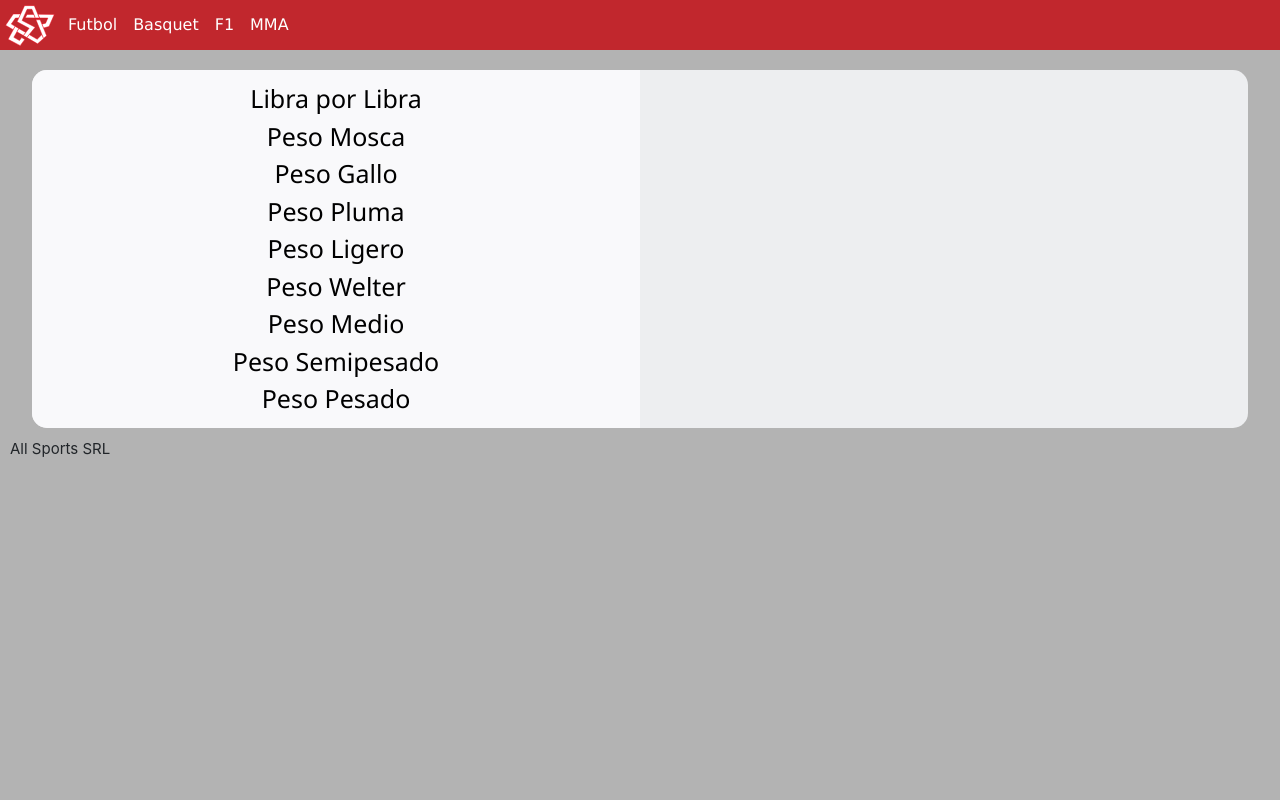
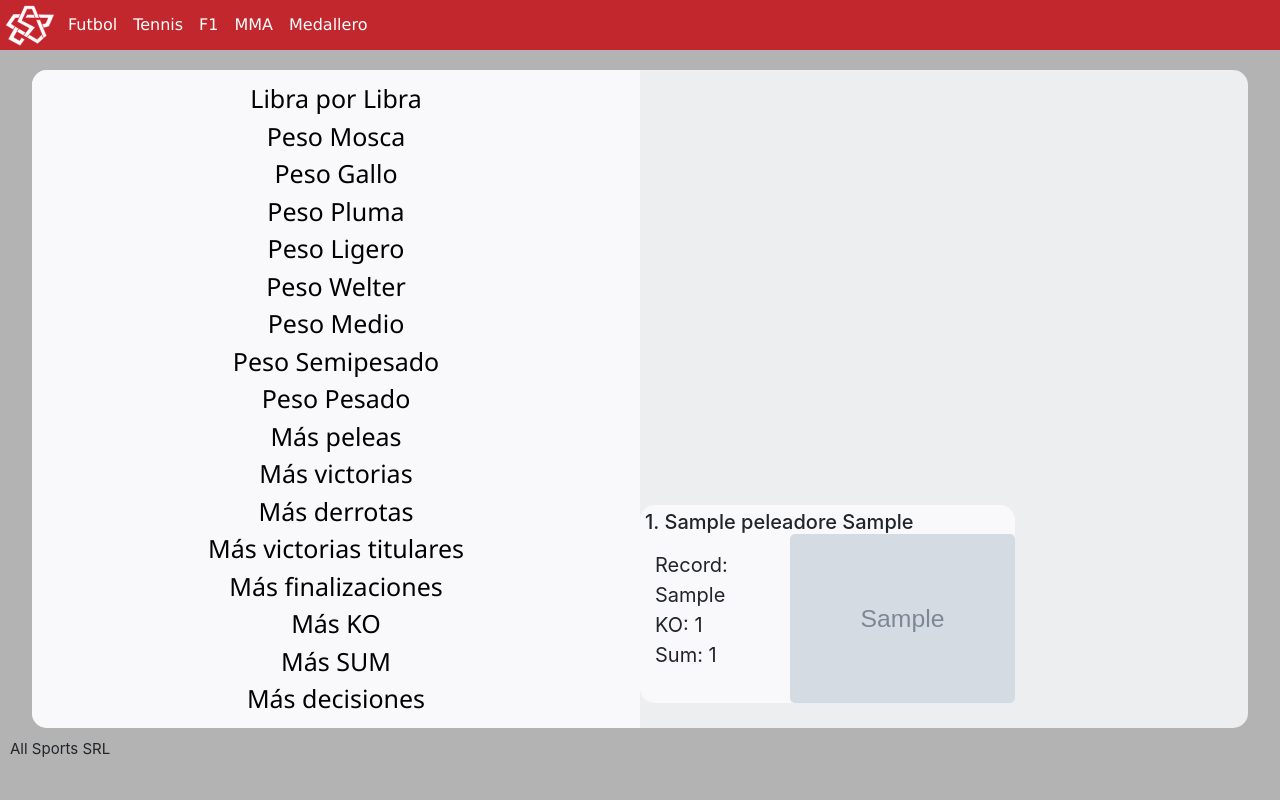
Before and after one commit to stchigel/AllSports, a PHP site: page /atletas.php?dv=PfP in a window 1280 px wide. Run offline with PHP 8.4, Linux system fonts and the light colour scheme; tables that the repository leaves empty hold one stand-in row (values such as "Sample post"); grey boxes marked "Sample" are stand-in pictures; some web fonts are replaced.

Commit message:
Actualizaciones 20-09-2024

```diff
--- a/atletas.php
+++ b/atletas.php
@@ -23,11 +23,13 @@
 </head>
 <body id="batl">
     <header>
-      <a href=""><img src="img/logo.svg" alt="logo"></a>
-      <div><a href="/futbol.php">Futbol</a></div>
-      <div><a href="">Basquet</a></div>
-      <div><a href="">F1</a></div>
-      <div><a href="">MMA</a></div>
+        <a href="/index.php" class="mnic"><img src="img/bx-menu.svg" alt="logo"></a>
+        <a href="/index.php"><img src="img/logo.svg" alt="logo"></a>
+        <div><a href="/futbol.php" class="link">Futbol</a></div>
+        <div><a href="" class="link">Tennis</a></div>
+        <div><a href="" class="link">F1</a></div>
+        <div><a href="/atletas.php?dv=PfP" class="link">MMA</a></div>
+        <div><a href="" class="link">Medallero</a></div>
     </header>
     <div id="des-section">
         <div id="menu">
@@ -41,19 +43,39 @@
                 <li><a href="?dv=Middleweight">Peso Medio</a></li>
                 <li><a href="?dv=Light Heavyweight">Peso Semipesado</a></li>
                 <li><a href="?dv=Heavyweight">Peso Pesado</a></li>
+                <li><a href="?dv=His&sel=peleas">Más peleas</a></li>
+                <li><a href="?dv=His&sel=victorias">Más victorias</a></li>
+                <li><a href="?dv=His&sel=derrotas">Más derrotas</a></li>
+                <li><a href="?dv=His&sel=victorias_titulo">Más victorias titulares</a></li>
+                <li><a href="?dv=His&sel=Finalizaciones">Más finalizaciones</a></li>
+                <li><a href="?dv=His&sel=KO">Más KO</a></li>
+                <li><a href="?dv=His&sel=SUM">Más SUM</a></li>
+                <li><a href="?dv=His&sel=Desiciones">Más decisiones</a></li>
             </ul>
         </div>
       <div class="padding">
       <?php
         $dv = $_GET["dv"];
-        $resultados = mysqli_query($conexion,"select * from `Peleadores` where division = '$dv' order by posicion_division limit 10;");
+        if ($dv=="PfP"){
+            $resultados = mysqli_query($conexion,"select * from `Peleadores` where posicionP4P is not null order by posicionP4P asc limit 10;");
+        } else if ($dv=="His"){
+            $sel = $_GET["sel"];
+            if($sel=="Finalizaciones"){
+                $resultados = mysqli_query($conexion,"select * from `Peleadores` order by KO + SUM desc limit 10;");
+            }else {
+
+
+            $resultados = mysqli_query($conexion,"select * from `Peleadores` order by $sel desc limit 10;");
+        }
+        } else {
+            $resultados = mysqli_query($conexion,"select * from `Peleadores` where division = '$dv' and posicion_division is not null order by posicion_division limit 10;");
+        }
 
         $tmpCount = 1;
         while($fila=mysqli_fetch_assoc($resultados)){
            ?>
         <div class="des">
             <h2 class="desntitle"><?php echo $tmpCount?>. <?php echo $fila['nombre']?> <?php echo $fila['apellido']?></h2>
-            <h2 class="destitle"><?php echo $fila['status']?></h2>
             <div class="desflex">
                 <ul class="algo">
                     <li>Record: <?php echo $fila['record']?></li>
@@ -66,7 +88,6 @@
         <?php
         $tmpCount ++; }
         ?>
-
       </div>
     </div>
     <footer>
--- a/index.php
+++ b/index.php
@@ -34,8 +34,7 @@
     <div><a href="/futbol.php" class="link">Futbol</a></div>
     <div><a href="" class="link">Tennis</a></div>
     <div><a href="" class="link">F1</a></div>
-    <div><a href="" class="link">MMA</a></div>
-    <div><a href="/atletas.php" class="link">Atletas</a></div>
+    <div><a href="/atletas.php?dv=PfP" class="link">MMA</a></div>
     <div><a href="" class="link">Medallero</a></div>
   </header>
 <div class="asideynews">
--- a/noticia.php
+++ b/noticia.php
@@ -31,10 +31,9 @@
     <a href="/index.php" class="mnic"><img src="img/bx-menu.svg" alt="logo"></a>
     <a href="/index.php"><img src="img/logo.svg" alt="logo"></a>
     <div><a href="/futbol.php" class="link">Futbol</a></div>
-    <div><a href="" class="link">Basquet</a></div>
+    <div><a href="" class="link">Tennis</a></div>
     <div><a href="" class="link">F1</a></div>
-    <div><a href="" class="link">MMA</a></div>
-    <div><a href="/atletas.php" class="link">Atletas</a></div>
+    <div><a href="/atletas.php?dv=PfP" class="link">MMA</a></div>
     <div><a href="" class="link">Medallero</a></div>
   </header>
   <?php
```
Also changed, not shown: futbol.php (+11 -5 lines), repasoso.sql (added, +13 -0 lines), Multimedia.jfif (added), img/El_encargado_Serie_de_TV-854903799-large.jpg (added), img/Francella.jpg (added), img/Ibai.jpg (added), img/JonJones.webp (added), img/images.jpeg (added), img/images.png (added), img/jeffrey-epstein-fue-condenado_-por-una-red-de-55JTERW4LVHEZF6ZYXAN6AFZUU.avif (added), img/logo.png (added), 2 other files.
